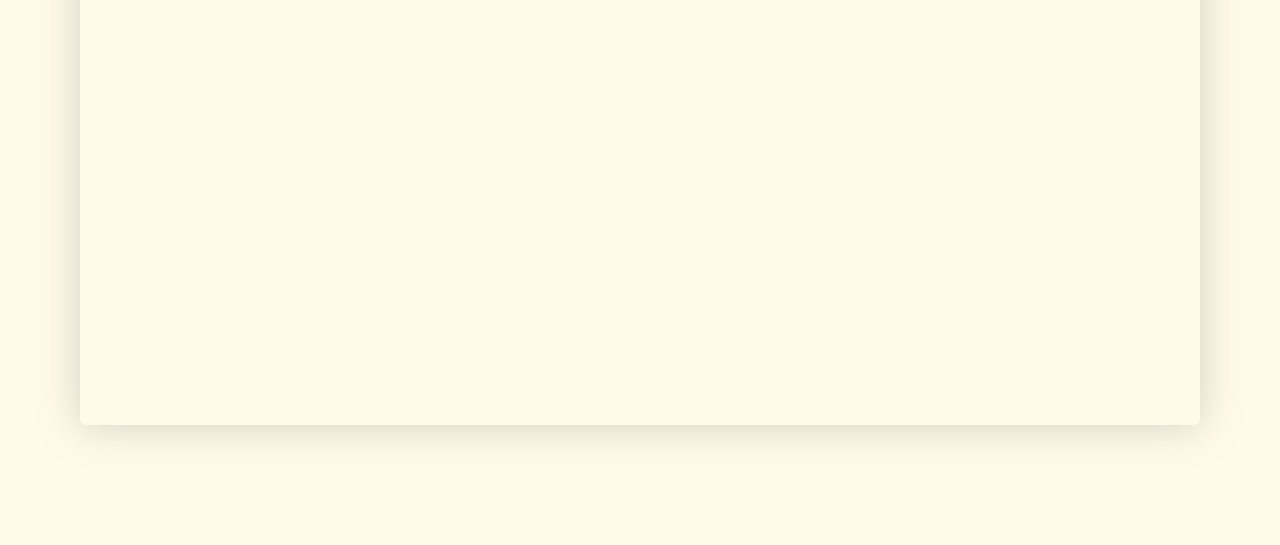
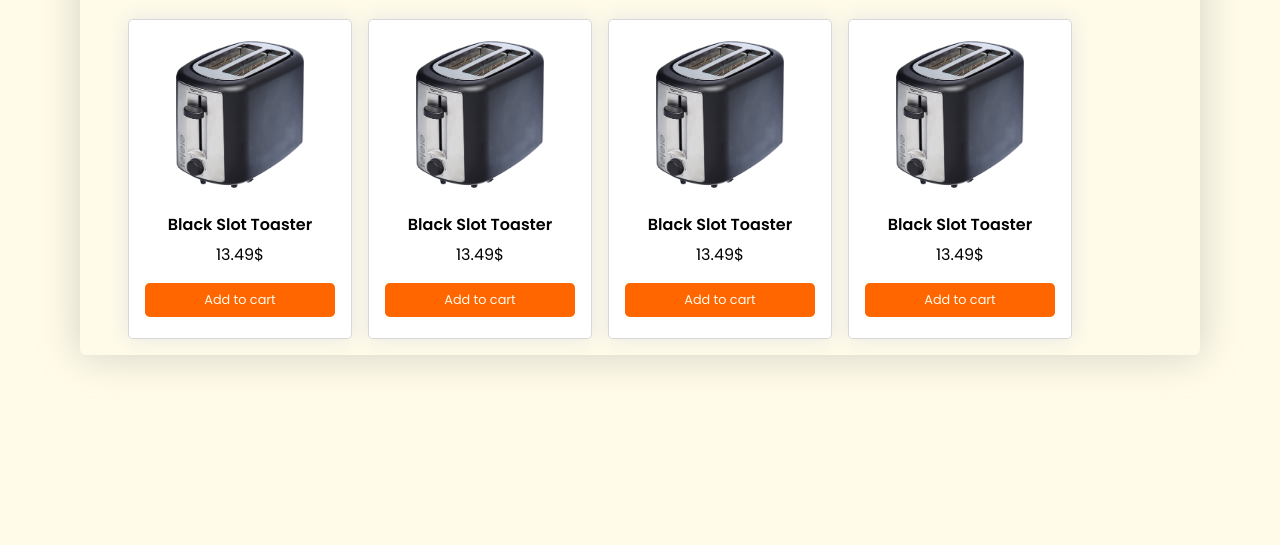
Before and after one commit to alisajad001/30-JavaScript-projects, a plain HTML site: page 004-shopping cart/index.html in a window 1280 px wide. Shown: the part 255-800 px from the top of the page. Drawn offline with nearby package versions, Linux system fonts and the light colour scheme.

Commit message:
Shop Items container & Shop Item styled

```diff
--- a/004-shopping cart/css/main.css
+++ b/004-shopping cart/css/main.css
@@ -12,13 +12,13 @@ body {
     background-color: #fffbe8;
     display: flex;
     height: 100vh;
-    padding: 0 1rem;
+    padding: 1rem;
 }
 
 .container {
     margin: auto;
     width: 70rem;
-    height: 35rem;
+    height: auto;
     border-radius: 0.4rem;
     box-shadow: 0 0 40px #9999996c;
     background-color: #fffbe8;
@@ -56,3 +56,62 @@ body {
     color: #ff6600;
     border-color: #ff6600;
 }
+
+.shop-items {
+    /* background-color: #d39393; */
+    width: 100%;
+    height: auto;
+    padding: 1rem 3rem;
+    display: flex;
+    flex-wrap: wrap;
+    gap: 1rem;
+    justify-content: space-between;
+}
+
+.shop-items .shop-item:last-child {
+    margin-right: auto;
+}
+
+.shop-items .shop-item {
+    width: 14rem;
+    height: 20rem;
+    background-color: #fff;
+    box-shadow: 0 0 20px #e6e6e6;
+    border: 1px solid #d8d8d8;
+    display: flex;
+    flex-direction: column;
+    justify-content: center;
+    align-items: center;
+    padding: 1rem;
+    border-radius: 0.3rem;
+}
+
+.shop-item-img {
+    width: 8rem;
+    display: block;
+}
+
+.shop-item-name {
+    padding: 1.5rem 0 0.3rem 0;
+    font-weight: 600;
+}
+
+.shop-item-price {
+    padding-bottom: 1rem;
+}
+
+.btn-add {
+    border: none;
+    background-color: #ff6600;
+    color: #fffbe8;
+    padding: 0.5rem;
+    font-size: 0.8rem;
+    width: 100%;
+    border-radius: 0.3rem;
+    cursor: pointer;
+    transition: 0.3s;
+}
+
+.btn-add:hover {
+    background-color: #ff6600d0;
+}
--- a/004-shopping cart/index.html
+++ b/004-shopping cart/index.html
@@ -25,6 +25,35 @@
             </a>
         </div>
         <!-- Shop heading end -->
+
+        <!-- Shop Items start -->
+        <div class="shop-items">
+            <div class="shop-item">
+                <img src="images/products/black-2-slot-toaster.jpg" alt="Item image" class="shop-item-img">
+                <span class="shop-item-name">Black Slot Toaster</span>
+                <p class="shop-item-price">13.49$</p>
+                <button class="btn-add">Add to cart</button>
+            </div>
+            <div class="shop-item">
+                <img src="images/products/black-2-slot-toaster.jpg" alt="Item image" class="shop-item-img">
+                <span class="shop-item-name">Black Slot Toaster</span>
+                <p class="shop-item-price">13.49$</p>
+                <button class="btn-add">Add to cart</button>
+            </div>
+            <div class="shop-item">
+                <img src="images/products/black-2-slot-toaster.jpg" alt="Item image" class="shop-item-img">
+                <span class="shop-item-name">Black Slot Toaster</span>
+                <p class="shop-item-price">13.49$</p>
+                <button class="btn-add">Add to cart</button>
+            </div>
+            <div class="shop-item">
+                <img src="images/products/black-2-slot-toaster.jpg" alt="Item image" class="shop-item-img">
+                <span class="shop-item-name">Black Slot Toaster</span>
+                <p class="shop-item-price">13.49$</p>
+                <button class="btn-add">Add to cart</button>
+            </div>
+        </div>
+        <!-- Shop Items end -->
     </div>
 
     <!-- JavaSvcript -->
```
